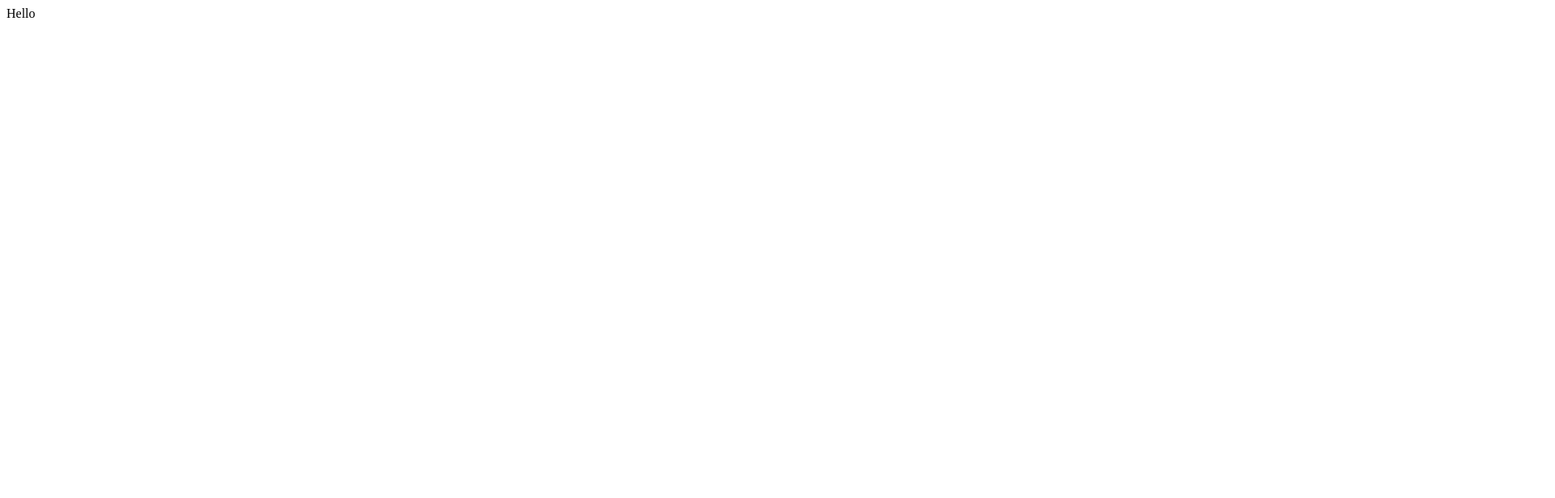
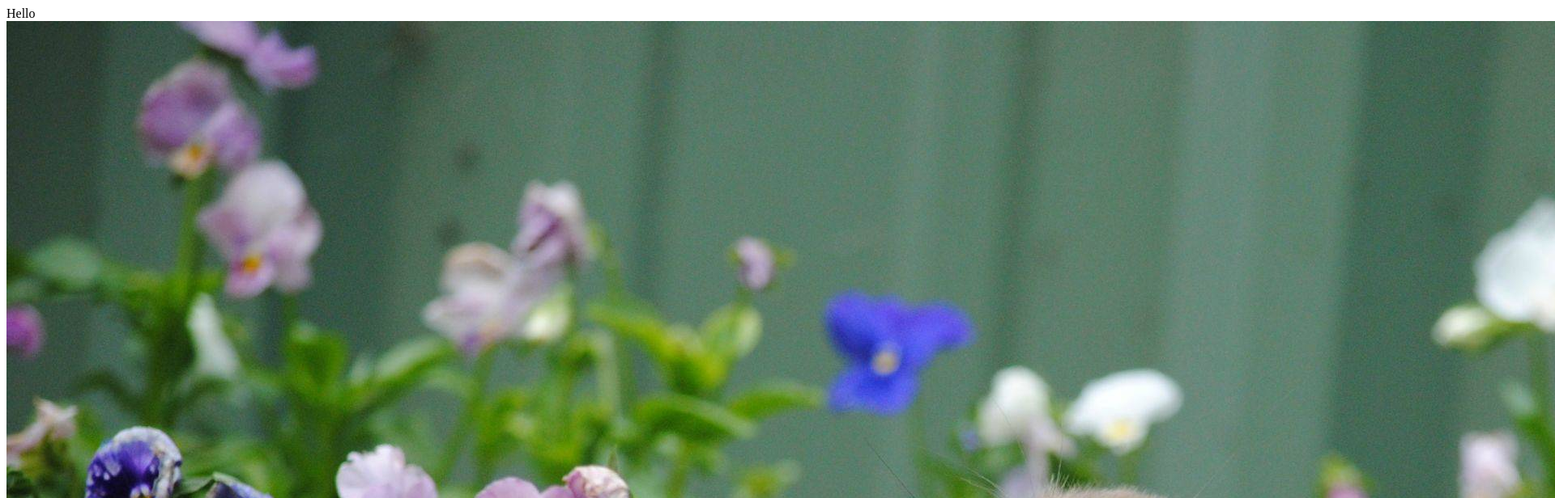
Before and after one commit to chuuyik/chuuyik.github.io, a plain HTML site: page index.html in a window 1280 px wide. Shown: the top 616 px of the page at 81% size, 1920 px wide, since content can reach past the window. Drawn offline with Linux system fonts and the light colour scheme.

Commit message:
Adding Image

```diff
--- a/index.html
+++ b/index.html
@@ -3,6 +3,7 @@
 <title>TITLE</title>
 </head>
 <body>
-Hello
+Hello<br>
+<img src="images/bunny.jpg">
 </body>
 </html>
```
Also changed, not shown: images/bunny.jpg (added).
